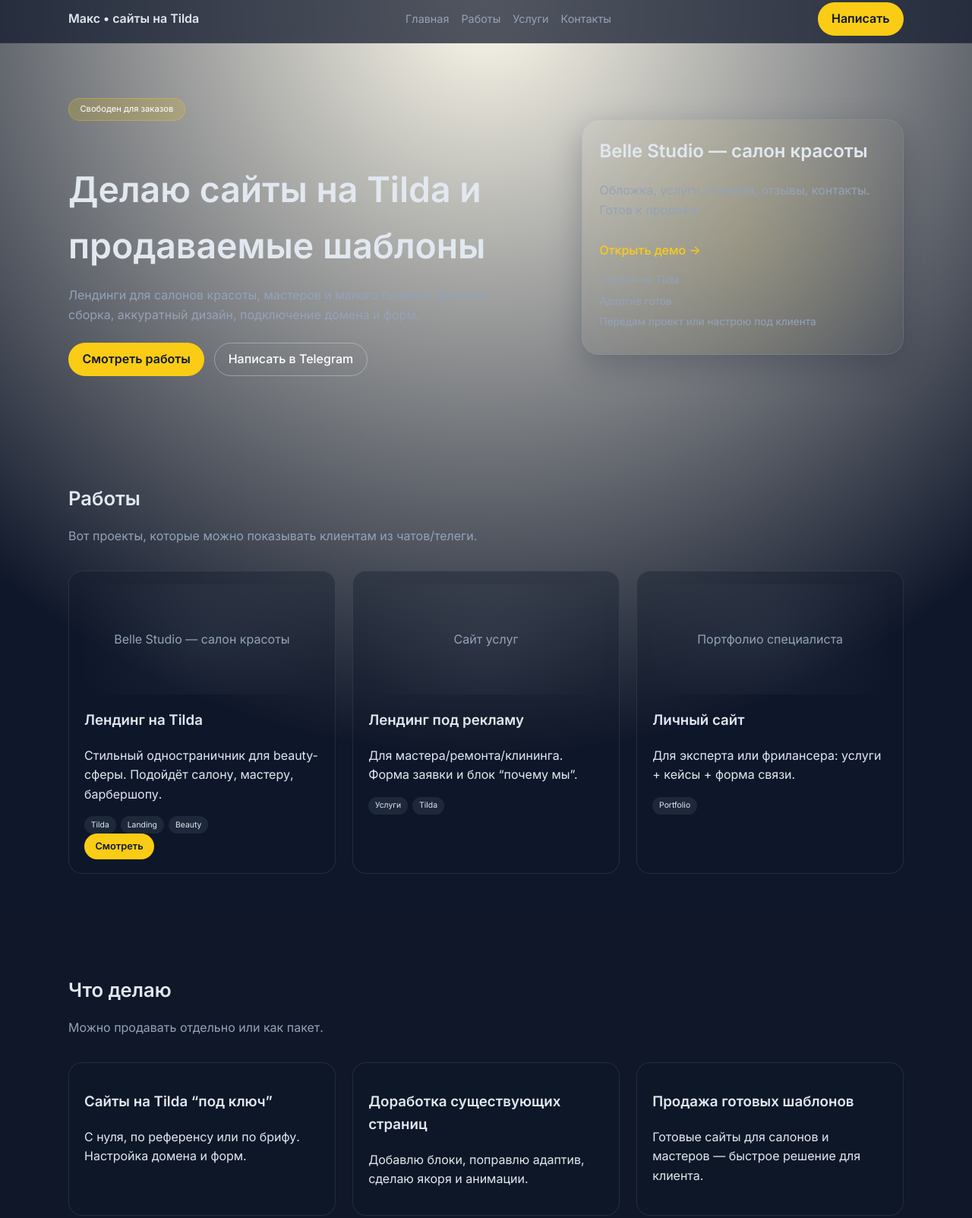
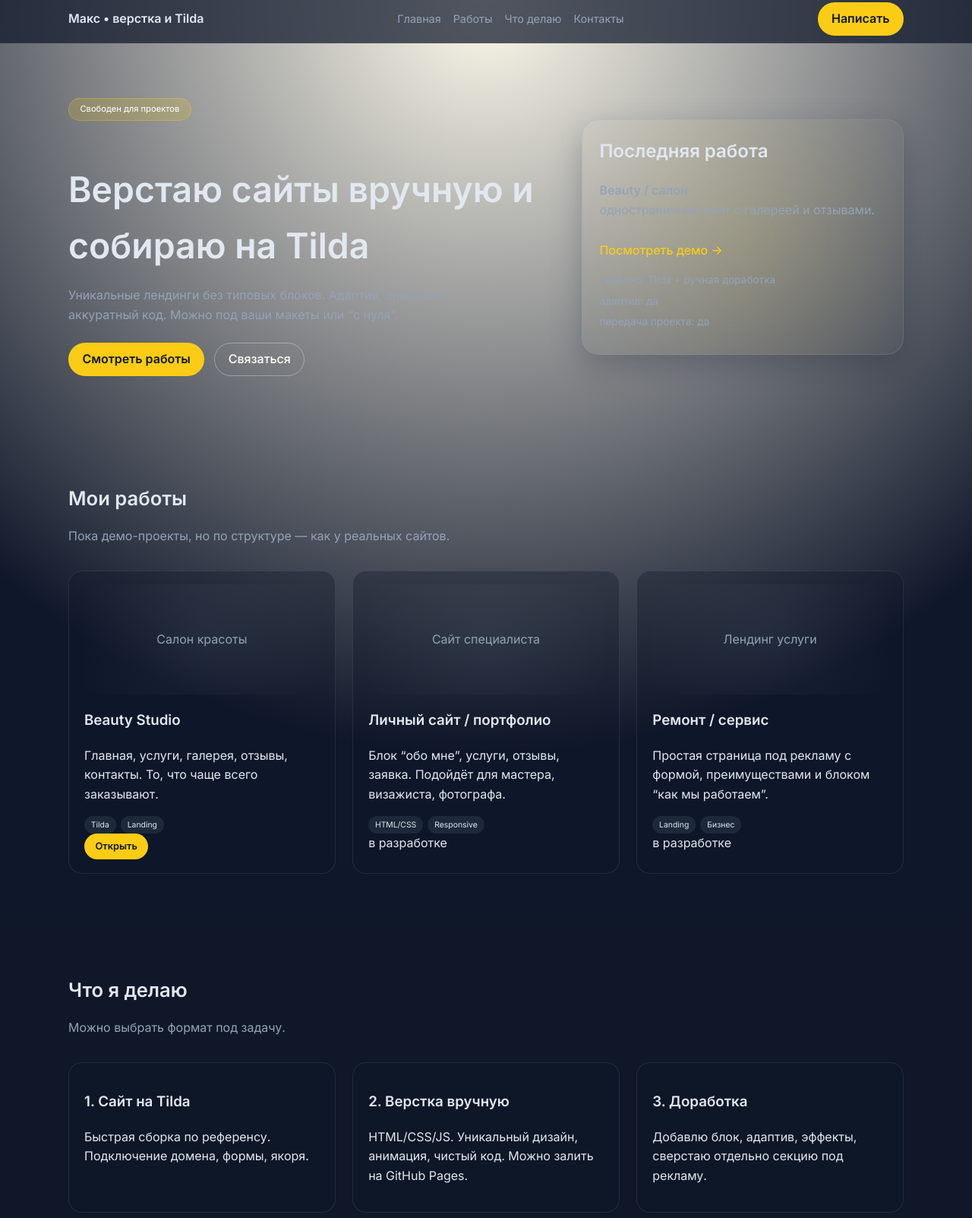
Before and after one commit to maksrevon-cpu/portfolio, a plain HTML site: page index.html in a window 1280 px wide. Shown: the part 6-1609 px from the top of the page at 76% size. Drawn offline with Linux system fonts and the light colour scheme.

Commit message:
Update index.html

```diff
--- a/index.html
+++ b/index.html
@@ -3,22 +3,22 @@
 <head>
   <meta charset="UTF-8" />
   <meta name="viewport" content="width=device-width,initial-scale=1" />
-  <title>Макс — сайты на Tilda и верстка</title>
-  <meta name="description" content="Делаю сайты на Tilda и верстаю лендинги. Готовые шаблоны для салонов красоты, услуг и экспертов." />
+  <title>Макс — сайты и верстка</title>
+  <meta name="description" content="Верстаю сайты вручную и на Tilda. Лендинги, сайты для салонов, мастеров и малого бизнеса." />
   <link rel="preconnect" href="https://fonts.googleapis.com">
   <link rel="preconnect" href="https://fonts.gstatic.com" crossorigin>
   <link href="https://fonts.googleapis.com/css2?family=Inter:wght@400;500;600&display=swap" rel="stylesheet">
   <link rel="stylesheet" href="style.css">
 </head>
 <body>
-  <!-- ================= HEADER ================= -->
+  <!-- ===== HEADER ===== -->
   <header class="site-header">
     <div class="container nav">
-      <div class="logo">Макс • сайты на Tilda</div>
+      <div class="logo">Макс • верстка и Tilda</div>
       <nav class="menu">
         <a href="#hero">Главная</a>
         <a href="#works">Работы</a>
-        <a href="#services">Услуги</a>
+        <a href="#services">Что делаю</a>
         <a href="#contact">Контакты</a>
       </nav>
       <a class="btn" href="https://t.me/USERNAME" target="_blank" rel="noreferrer">Написать</a>
@@ -29,118 +29,123 @@
   </header>
 
   <main>
-    <!-- ================= HERO ================= -->
+    <!-- ===== HERO ===== -->
     <section id="hero" class="hero fade-in">
       <div class="container hero-grid">
         <div class="hero-text">
-          <div class="badge">Свободен для заказов</div>
-          <h1>Делаю сайты на Tilda и продаваемые шаблоны</h1>
-          <p>Лендинги для салонов красоты, мастеров и малого бизнеса. Быстрая сборка, аккуратный дизайн, подключение домена и форм.</p>
+          <div class="badge">Свободен для проектов</div>
+          <h1>Верстаю сайты вручную и собираю на Tilda</h1>
+          <p>Уникальные лендинги без типовых блоков. Адаптив, анимации, аккуратный код. Можно под ваши макеты или “с нуля”.</p>
           <div class="hero-actions">
             <a class="btn" href="#works">Смотреть работы</a>
-            <a class="ghost-btn" href="https://t.me/USERNAME" target="_blank" rel="noreferrer">Написать в Telegram</a>
+            <a class="ghost-btn" href="https://t.me/USERNAME" target="_blank" rel="noreferrer">Связаться</a>
           </div>
         </div>
         <div class="hero-card">
-          <h2>Belle Studio — салон красоты</h2>
-          <p>Обложка, услуги, галерея, отзывы, контакты. Готов к продаже.</p>
-          <a href="https://example.tilda.ws" target="_blank" rel="noreferrer" class="link-arrow">Открыть демо →</a>
+          <h2>Последняя работа</h2>
+          <p><strong>Beauty / салон</strong><br> одностраничный сайт с галереей и отзывами.</p>
+          <a href="https://example.tilda.ws" target="_blank" rel="noreferrer" class="link-arrow">Посмотреть демо →</a>
           <ul class="hero-meta">
-            <li>Собран на Tilda</li>
-            <li>Адаптив готов</li>
-            <li>Передам проект или настрою под клиента</li>
+            <li>сделано: Tilda + ручная доработка</li>
+            <li>адаптив: да</li>
+            <li>передача проекта: да</li>
           </ul>
         </div>
       </div>
     </section>
 
-    <!-- ================= WORKS ================= -->
-    <section id="works" class="section fade-in">
+    <!-- ===== WORKS ===== -->
+    <section id="works" class="section fade-in delay-1">
       <div class="container">
         <div class="section-head">
-          <h2>Работы</h2>
-          <p>Вот проекты, которые можно показывать клиентам из чатов/телеги.</p>
+          <h2>Мои работы</h2>
+          <p>Пока демо-проекты, но по структуре — как у реальных сайтов.</p>
         </div>
-        <div class="grid">
+        <div class="grid works-grid">
+          <!-- Проект 1 -->
           <article class="card project">
-            <div class="project-thumb">Belle Studio — салон красоты</div>
-            <h3>Лендинг на Tilda</h3>
-            <p>Стильный одностраничник для beauty-сферы. Подойдёт салону, мастеру, барбершопу.</p>
+            <div class="project-thumb">Салон красоты</div>
+            <h3>Beauty Studio</h3>
+            <p>Главная, услуги, галерея, отзывы, контакты. То, что чаще всего заказывают.</p>
             <div class="tags">
               <span class="tag">Tilda</span>
               <span class="tag">Landing</span>
-              <span class="tag">Beauty</span>
             </div>
-            <a href="https://example.tilda.ws" target="_blank" rel="noreferrer" class="btn small">Смотреть</a>
+            <a href="https://example.tilda.ws" target="_blank" rel="noreferrer" class="btn small">Открыть</a>
           </article>
 
+          <!-- Проект 2 -->
           <article class="card project">
-            <div class="project-thumb">Сайт услуг</div>
-            <h3>Лендинг под рекламу</h3>
-            <p>Для мастера/ремонта/клининга. Форма заявки и блок “почему мы”.</p>
+            <div class="project-thumb">Сайт специалиста</div>
+            <h3>Личный сайт / портфолио</h3>
+            <p>Блок “обо мне”, услуги, отзывы, заявка. Подойдёт для мастера, визажиста, фотографа.</p>
             <div class="tags">
-              <span class="tag">Услуги</span>
-              <span class="tag">Tilda</span>
+              <span class="tag">HTML/CSS</span>
+              <span class="tag">Responsive</span>
             </div>
+            <a href="#" class="ghost-link">в разработке</a>
           </article>
 
+          <!-- Проект 3 -->
           <article class="card project">
-            <div class="project-thumb">Портфолио специалиста</div>
-            <h3>Личный сайт</h3>
-            <p>Для эксперта или фрилансера: услуги + кейсы + форма связи.</p>
+            <div class="project-thumb">Лендинг услуги</div>
+            <h3>Ремонт / сервис</h3>
+            <p>Простая страница под рекламу с формой, преимуществами и блоком “как мы работаем”.</p>
             <div class="tags">
-              <span class="tag">Portfolio</span>
+              <span class="tag">Landing</span>
+              <span class="tag">Бизнес</span>
             </div>
+            <a href="#" class="ghost-link">в разработке</a>
           </article>
         </div>
       </div>
     </section>
 
-    <!-- ================= SERVICES ================= -->
-    <section id="services" class="section alt fade-in">
+    <!-- ===== SERVICES ===== -->
+    <section id="services" class="section alt fade-in delay-2">
       <div class="container">
         <div class="section-head">
-          <h2>Что делаю</h2>
-          <p>Можно продавать отдельно или как пакет.</p>
+          <h2>Что я делаю</h2>
+          <p>Можно выбрать формат под задачу.</p>
         </div>
         <div class="grid">
           <div class="card service">
-            <h3>Сайты на Tilda “под ключ”</h3>
-            <p>С нуля, по референсу или по брифу. Настройка домена и форм.</p>
+            <h3>1. Сайт на Tilda</h3>
+            <p>Быстрая сборка по референсу. Подключение домена, формы, якоря.</p>
           </div>
           <div class="card service">
-            <h3>Доработка существующих страниц</h3>
-            <p>Добавлю блоки, поправлю адаптив, сделаю якоря и анимации.</p>
+            <h3>2. Верстка вручную</h3>
+            <p>HTML/CSS/JS. Уникальный дизайн, анимация, чистый код. Можно залить на GitHub Pages.</p>
           </div>
           <div class="card service">
-            <h3>Продажа готовых шаблонов</h3>
-            <p>Готовые сайты для салонов и мастеров — быстрое решение для клиента.</p>
+            <h3>3. Доработка</h3>
+            <p>Добавлю блок, адаптив, эффекты, сверстаю отдельно секцию под рекламу.</p>
           </div>
         </div>
       </div>
     </section>
 
-    <!-- ================= CONTACT ================= -->
-    <section id="contact" class="section fade-in">
+    <!-- ===== CONTACT ===== -->
+    <section id="contact" class="section fade-in delay-3">
       <div class="container contact-block">
         <div>
           <h2>Контакты</h2>
-          <p>Пиши в Telegram — отвечаю быстрее всего. Могу прислать больше примеров.</p>
+          <p>Пиши в Telegram — отвечаю быстро, могу сразу прислать исходники.</p>
           <a class="btn" href="https://t.me/USERNAME" target="_blank" rel="noreferrer">Написать в Telegram</a>
         </div>
         <div class="contact-meta">
           <p><strong>Почта:</strong> you@example.com</p>
-          <p><strong>Город:</strong> можно не указывать 🙂</p>
+          <p><strong>Формат:</strong> Tilda / верстка / доработка</p>
         </div>
       </div>
     </section>
   </main>
 
-  <!-- ================= FOOTER ================= -->
+  <!-- ===== FOOTER ===== -->
   <footer class="site-footer">
     <div class="container footer-flex">
-      <p>© 2025. Макс. Верстка и сайты на Tilda.</p>
-      <p class="footer-small">Сайт хостится на GitHub Pages.</p>
+      <p>© 2025. Макс. Сайты и верстка.</p>
+      <p class="footer-small">Хостинг: GitHub Pages.</p>
     </div>
   </footer>
 
```
